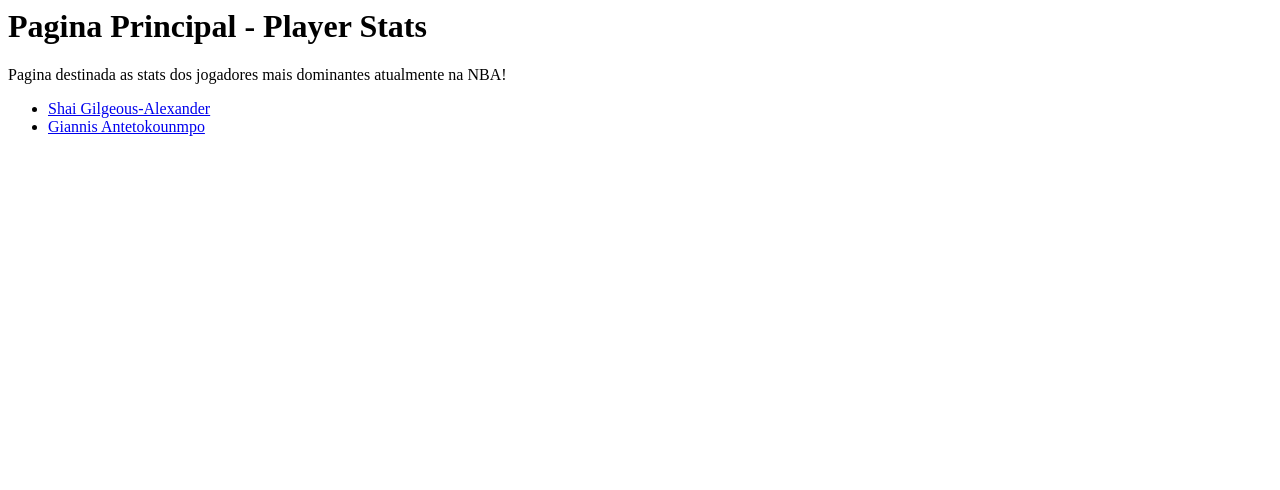
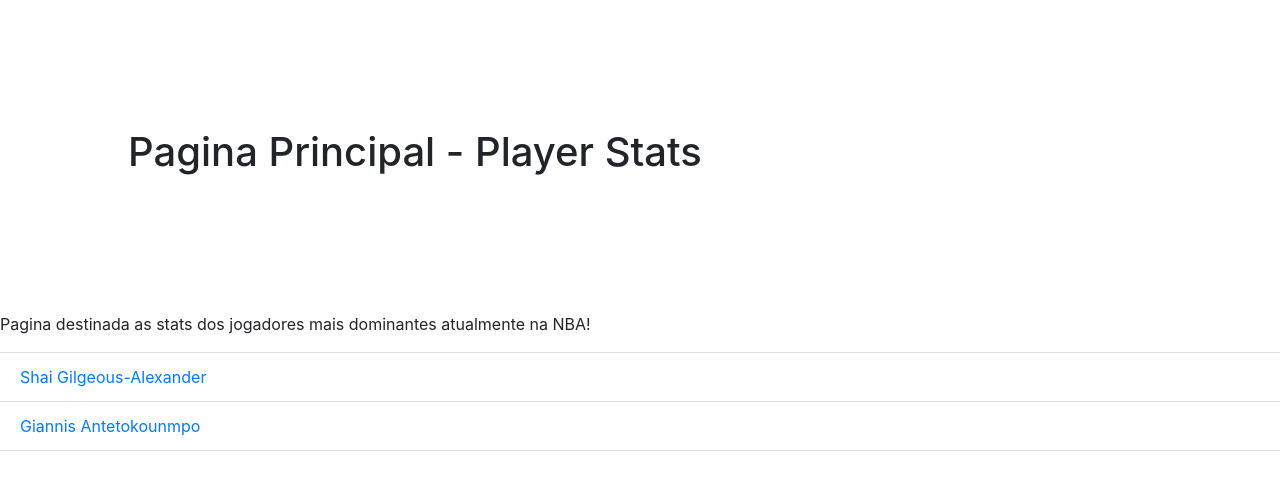
Before and after one commit to nicolasgabrielmartins/players-stats, a Django app: page /app/ in a window 1280 px wide. Shown: the top 490 px of the page. Run offline with Django 5.2, Linux system fonts and the light colour scheme; data comes from the database, SQL or seed files in the repository; some libraries are stand-ins or nearby versions.

Commit message:
Corrige erro no arquivo settings.py, trocando 'static/' por '/static/'

```diff
--- /dev/null
+++ b/playerStats/app/static/css/style.css
@@ -0,0 +1,3 @@
+h1{
+    padding: 10% !important;
+    }
--- a/playerStats/app/templates/index.html
+++ b/playerStats/app/templates/index.html
@@ -3,11 +3,9 @@
 {% block content %}
         <h1>Pagina Principal - Player Stats</h1>
         <p>Pagina destinada as stats dos jogadores mais dominantes atualmente na NBA!</p>
-        <ul>
+        <ul class="list-group list-group-flush">
             {% for x in Players %}
-        <li><a href="details/{{ x.id }}">{{ x.name }} {{ x.lastname }} </li>
-        {% empty %}
-        <li>Nenhum jogador encontrado.</li>
+        <li class="list-group-item"><a href="details/{{ x.id }}">{{ x.name }} {{ x.lastname }} </li>
         {% endfor %}
         </ul>
 {% endblock content %}
--- a/playerStats/app/templates/master.html
+++ b/playerStats/app/templates/master.html
@@ -5,7 +5,9 @@
         <title>{% block title %}{% endblock title %}</title>
         <meta name="description" content="">
         <meta name="viewport" content="width=device-width, initial-scale=1">
-        <link rel="stylesheet" href="">
+        {% load static %}
+        <link rel="stylesheet" href="{% static "css/style.css" %}">
+        <link rel="stylesheet" href="https://stackpath.bootstrapcdn.com/bootstrap/4.1.3/css/bootstrap.min.css" integrity="sha384-MCw98/SFnGE8fJT3GXwEOngsV7Zt27NXFoaoApmYm81iuXoPkFOJwJ8ERdknLPMO" crossorigin="anonymous">
     </head>
     <body>
         {% block content %}{% endblock content %}
--- a/playerStats/playerStats/settings.py
+++ b/playerStats/playerStats/settings.py
@@ -116,7 +116,7 @@ USE_TZ = True
 # Static files (CSS, JavaScript, Images)
 # https://docs.djangoproject.com/en/5.1/howto/static-files/
 
-STATIC_URL = 'static/'
+STATIC_URL = '/static/'
 
 # Default primary key field type
 # https://docs.djangoproject.com/en/5.1/ref/settings/#default-auto-field
```
